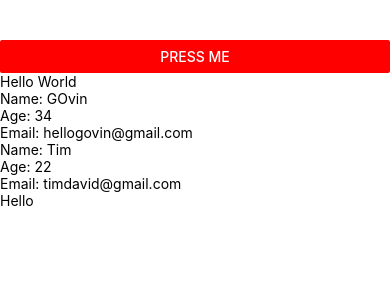
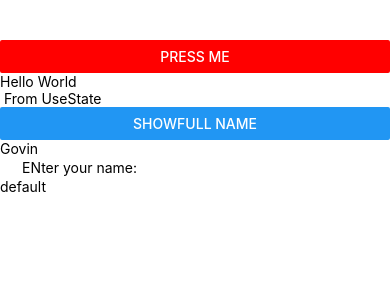
Before and after one commit to govin-10/react-native-learning, a React Native app: screen / in a window 390 px wide. Shown: the top 300 px of the page. Built offline with nearby package versions, Linux system fonts and the light colour scheme.

Commit message:
useState hook

```diff
--- a/App.tsx
+++ b/App.tsx
@@ -8,6 +8,8 @@
 import React from 'react';
 import {SafeAreaView, Text, View, Button} from 'react-native';
 import ButtonComp from './components/ButtonComp';
+import UseState from './components/UseState';
+
 const UserData: React.FC<{name: string; age: number; email: string}> = ({
   name,
   age,
@@ -27,10 +29,14 @@ function App(): React.JSX.Element {
     <SafeAreaView style={{marginTop: 40}}>
       <View>
         <ButtonComp />
+
         <Text>Hello World</Text>
-        <UserData name="GOvin" age={34} email="hellogovin@gmail.com" />
+
+        {/* <UserData name="GOvin" age={34} email="hellogovin@gmail.com" />
         <UserData name="Tim" age={22} email="timdavid@gmail.com" />
-        <Text>Hello</Text>
+        <Text>Hello</Text> */}
+
+        <UseState />
       </View>
     </SafeAreaView>
   );
--- /dev/null
+++ b/components/UseState.js
@@ -0,0 +1,41 @@
+import {View, Text, Button, TextInput, StyleSheet} from 'react-native';
+import React, {useState} from 'react';
+
+export default function UseState() {
+  const [name, setName] = useState('Govin');
+  const [inputName, setInputName] = useState('default');
+
+  const changeName = () => {
+    if (name === 'Govin') setName('Govinda');
+    else setName('Govin');
+  };
+
+  const changeINputData = e => {
+    setInputName(e.target.value);
+  };
+  return (
+    <View>
+      <Text> From UseState</Text>
+      <Button
+        title={'Show' + (name === 'Govin' ? 'full name' : 'short name')}
+        onPress={changeName}
+      />
+      <Text>{name}</Text>
+
+      <TextInput
+        placeholder="ENter your name:"
+        style={styles.inputBox}
+        onChangeText={newName => setInputName(newName)}></TextInput>
+      <Text>{inputName}</Text>
+    </View>
+  );
+}
+
+const styles = StyleSheet.create({
+  inputBox: {
+    borderColor: 'white',
+    borderStyle: 'solid',
+    borderWidth: 2,
+    paddingLeft: 20,
+  },
+});
```
